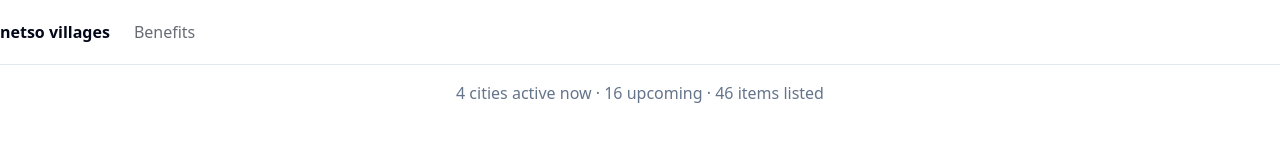
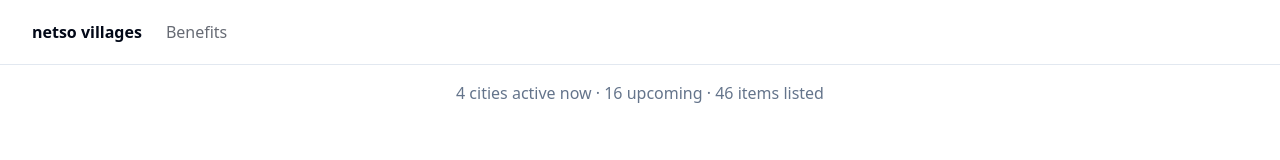
Before and after one commit to tropicalchancer/netsos, a Next.js app: page / in a window 1280 px wide. Shown: the top 160 px of the page. Built offline with nearby package versions, Linux system fonts and the light colour scheme; no server answers.

Commit message:
fix navigation problem

```diff
--- a/components/layout/site-header.tsx
+++ b/components/layout/site-header.tsx
@@ -3,7 +3,7 @@ import Link from "next/link"
 export function SiteHeader() {
   return (
     <header className="sticky top-0 z-50 w-full border-b bg-background">
-      <div className="container flex h-16 items-center justify-between">
+      <div className="container flex h-16 items-center justify-between px-4 md:px-6 lg:px-8">
         <div className="flex items-center gap-6">
           <Link href="/" className="font-bold">
             netso villages
--- a/data/popup-cities.ts
+++ b/data/popup-cities.ts
@@ -114,7 +114,7 @@ export const popupCities: PopupCity[] = [
     description: "A decentralised city that accelerates longevity biotech development.",
     oneLiner: "A decentralized city accelerating longevity biotech, starting with a hub in Roatán, @Prosperahn ZEDE.",
     location: {
-      city: "Prospera",
+      city: "Roatan",
       country: "HONDURAS",
       latitude: 16.3219,
       longitude: -86.5319
@@ -369,7 +369,7 @@ export const popupCities: PopupCity[] = [
     description: "A decentralised city that accelerates longevity biotech development, starting with a permanent hub on Roatán in the jurisdiction of @Prosperahn ZEDE",
     oneLiner: "A decentralized city boosting longevity biotech, starting in Roatán, @Prosperahn ZEDE.",
     location: {
-      city: "Prospera",
+      city: "Roatan",
       country: "HONDURAS",
       latitude: 16.3219,
       longitude: -86.5319
```
